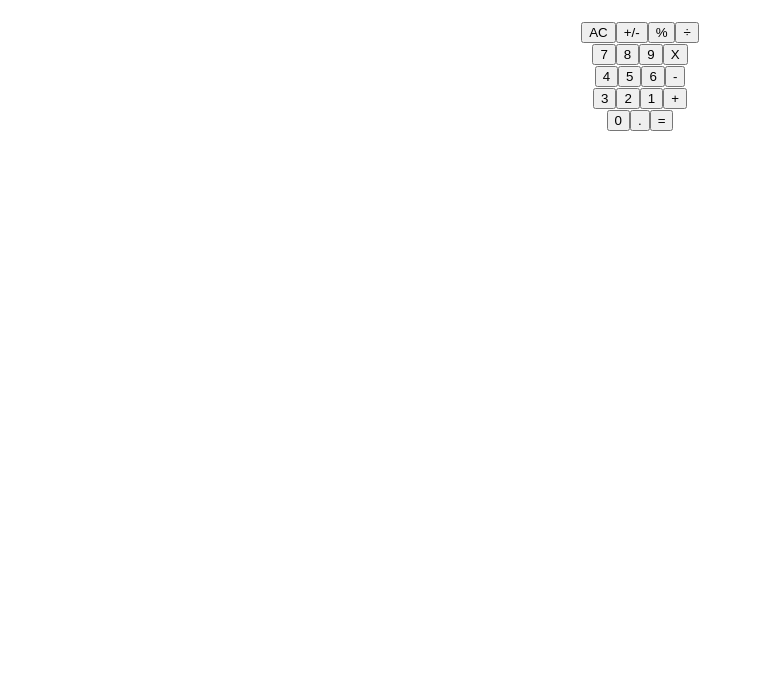
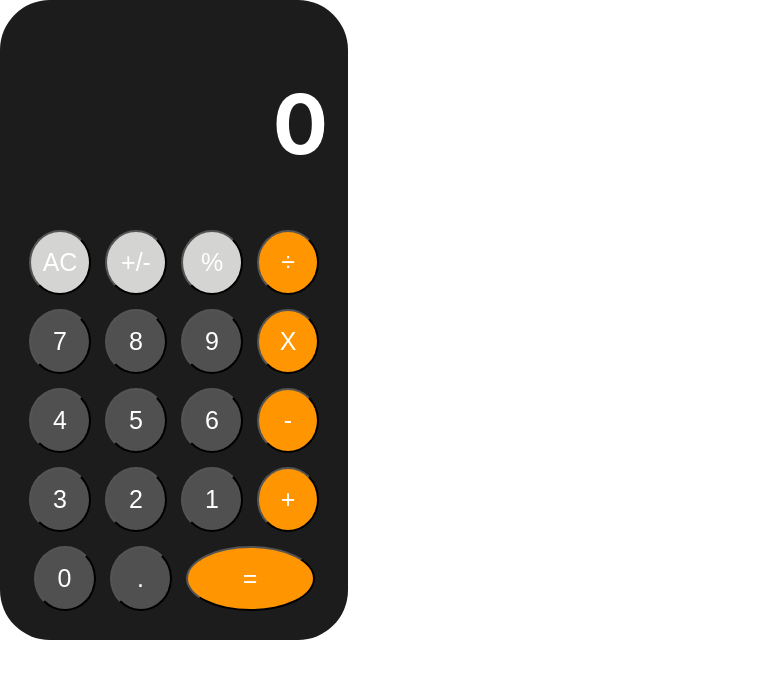
Before and after one commit to rahalrazika/Calculator, a React (Create React App) app: page / in a window 1280 px wide. Shown: the top 678 px of the page, without its empty margins (0-762 px from the left). Built offline with nearby package versions, Linux system fonts and the light colour scheme.

Commit message:
style calculator

```diff
--- a/src/App.css
+++ b/src/App.css
@@ -1,3 +1,41 @@
 .App {
   text-align: center;
+  width: 308px;
+  height: 600px;
+  background: #1C1C1C;
+  color: white;
+  border-radius: 50px;
+  padding: 20px;
+
 }
+.button {
+background: #505050;
+width: 62px;
+height: 65px;
+border-radius: 50%;
+font-size: 25px;
+cursor: pointer;
+color: white;
+margin: 7px;
+}
+.display {
+ font-size: 41px;
+ height: 8rem;
+ margin-bottom: 20px;
+ font-weight: 300;
+ text-align: right;
+
+}
+.button.equal {
+  width: 129px;
+  background-color:#FF9500;
+}
+.button.color {
+  background-color:#FF9500;
+}
+.button.greyColor {
+  background-color: #D4D4D2;
+}
+.button:hover {
+  background-color: #DED8D1;
+}
--- a/src/components/App.js
+++ b/src/components/App.js
@@ -1,11 +1,11 @@
-import { useState } from 'react';
+import React, { useState } from 'react';
 import '../App.css';
 import ButtonPanel from './buttonPanel';
 import Display from './display';
 import calculate from '../Logic/calculate';
 
 const App = () => {
-  const [state, setState] = useState({ next: '', total: '', operation: '' });
+  const [state, setState] = useState({ next: '', total: 0, operation: '' });
   const { next } = state;
   const { total } = state;
   const { operation } = state;
--- a/src/components/button.js
+++ b/src/components/button.js
@@ -1,9 +1,9 @@
 import React from 'react';
 import PropTypes from 'prop-types';
 
-const Button = ({ name, clickHandler }) => (
+const Button = ({ name, clickHandler, className }) => (
 
-  <button type="button" value={name} onClick={() => clickHandler(name)}>
+  <button type="button" value={name} onClick={() => clickHandler(name)} className={className}>
     {name}
   </button>
 
@@ -12,11 +12,14 @@ const Button = ({ name, clickHandler }) => (
 Button.propTypes = {
   name: PropTypes.string,
   clickHandler: PropTypes.func,
+  className: PropTypes.string,
 };
 
 Button.defaultProps = {
   name: ' ',
   clickHandler: null,
+  className: 'button',
+
 };
 
 export default Button;
--- a/src/components/buttonPanel.js
+++ b/src/components/buttonPanel.js
@@ -14,23 +14,23 @@ const ButtonPanel = ({ clickHandler }) => {
     <div>
       <div>
         {buttonNames[0].map((buttonName) => (
-          <Button name={buttonName} key={buttonName} clickHandler={clickHandler} />))}
+          <Button name={buttonName} key={buttonName} clickHandler={clickHandler} className={`button ${buttonName === '÷' ? 'color' : 'greyColor'}`} />))}
       </div>
       <div>
         {buttonNames[1].map((buttonName) => (
-          <Button name={buttonName} key={buttonName} clickHandler={clickHandler} />))}
+          <Button name={buttonName} key={buttonName} clickHandler={clickHandler} className={`button ${buttonName === 'X' ? 'color' : ''}`} />))}
       </div>
       <div>
         {buttonNames[2].map((buttonName) => (
-          <Button name={buttonName} key={buttonName} clickHandler={clickHandler} />))}
+          <Button name={buttonName} key={buttonName} clickHandler={clickHandler} className={`button ${buttonName === '-' ? 'color' : ''}`} />))}
       </div>
       <div>
         {buttonNames[3].map((buttonName) => (
-          <Button name={buttonName} key={buttonName} clickHandler={clickHandler} />))}
+          <Button name={buttonName} key={buttonName} clickHandler={clickHandler} className={`button ${buttonName === '+' ? 'color' : ''}`} />))}
       </div>
       <div>
         {buttonNames[4].map((buttonName) => (
-          <Button name={buttonName} key={buttonName} clickHandler={clickHandler} />))}
+          <Button name={buttonName} key={buttonName} clickHandler={clickHandler} className={`button ${buttonName === '=' ? 'equal' : ''}`} />))}
       </div>
     </div>
   );
--- a/src/components/display.js
+++ b/src/components/display.js
@@ -2,7 +2,7 @@ import React from 'react';
 import PropTypes from 'prop-types';
 
 const Display = ({ result }) => (
-  <div>
+  <div className="display">
     <h1>
       {`${result.total} ${result.operation} ${result.next}`}
     </h1>
```
